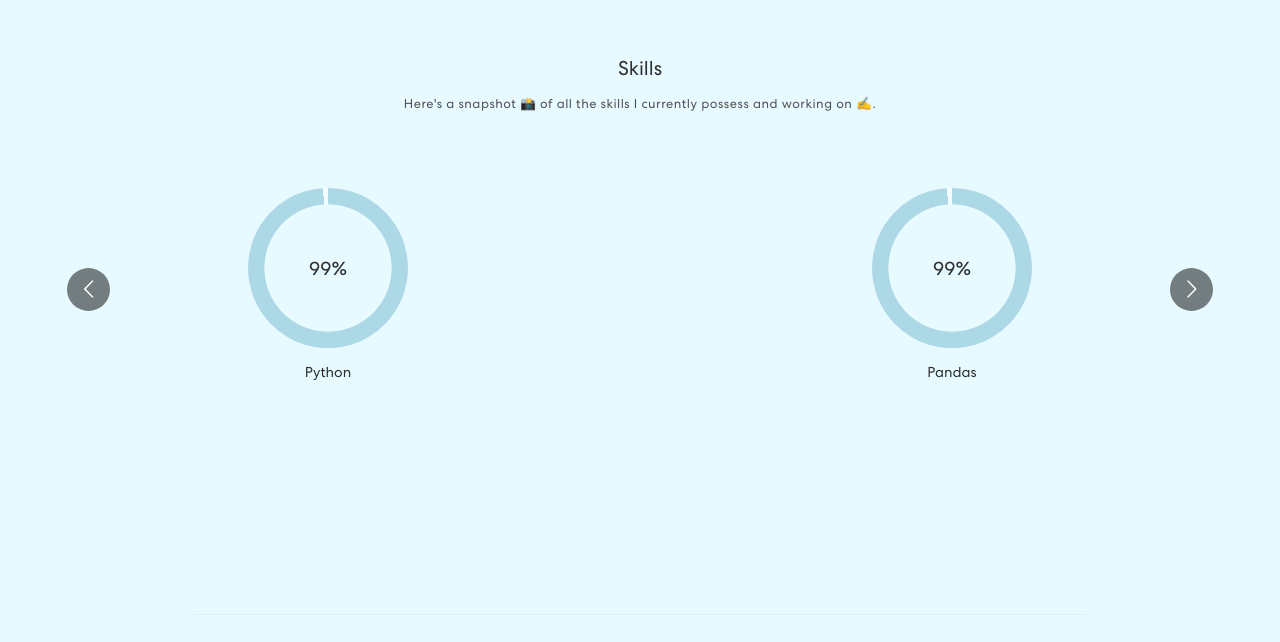
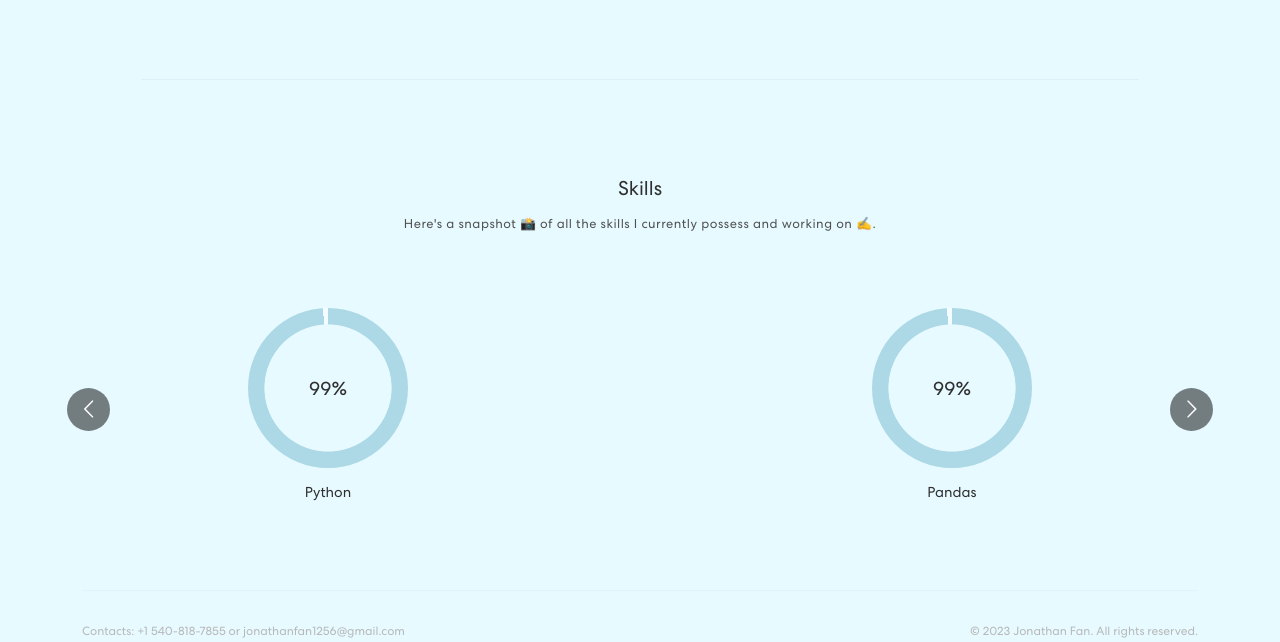
Before and after one commit to jfan1256/personal-web, a React (Create React App) app: page / in a window 1280 px wide. Shown: the part 750-1392 px from the top of the page. Built offline with nearby package versions, Linux system fonts and the light colour scheme.

Commit message:
removed backend server

```diff
--- a/src/components/Content_Projects.js
+++ b/src/components/Content_Projects.js
@@ -12,7 +12,7 @@ export const Content_Projects = () => {
                         <h1>AlgoFacto Hedge Fund 📈</h1>
                         <p className="subtitle">(Can't think of a name right now)</p>
                     </Col>
-                    <Col xs={12} md={6} xl={7} className="left-column">
+                    <Col xs={12} md={6} xl={5} className="left-column">
                         <p className="bold">
                             Okay, hear me out...
                         </p>
@@ -62,7 +62,7 @@ export const Content_Projects = () => {
                         <h1>Breeze 🤖</h1>
                         <p className="subtitle">(Also can't think of a name right now)</p>
                     </Col>
-                    <Col xs={12} md={6} xl={7} className="add-space-paragraph left-column">
+                    <Col xs={12} md={6} xl={6} className="add-space-paragraph left-column">
                         <p className="bold">
                             I can't really leak too much information on this so I'll keep it short...
                         </p>
--- a/src/pages/Home.css
+++ b/src/pages/Home.css
@@ -304,7 +304,7 @@ nav.navbar .navbar-toggler[aria-expanded="true"] .navbar-toggler-icon {
     position: relative;
     text-align: center;
     padding: 3rem 1rem;
-    margin-top: -200px;
+    margin-top: -5rem;
 }
 .skill h2 {
     font-size: 1.25rem;
--- a/src/pages/Home.js
+++ b/src/pages/Home.js
@@ -12,7 +12,7 @@ function Home() {
         <NavBar />
         <Banner_Home />
         <Skills />
-        <Contact />
+        {/*<Contact />*/}
         <Footer />
     </div>
   );
```
